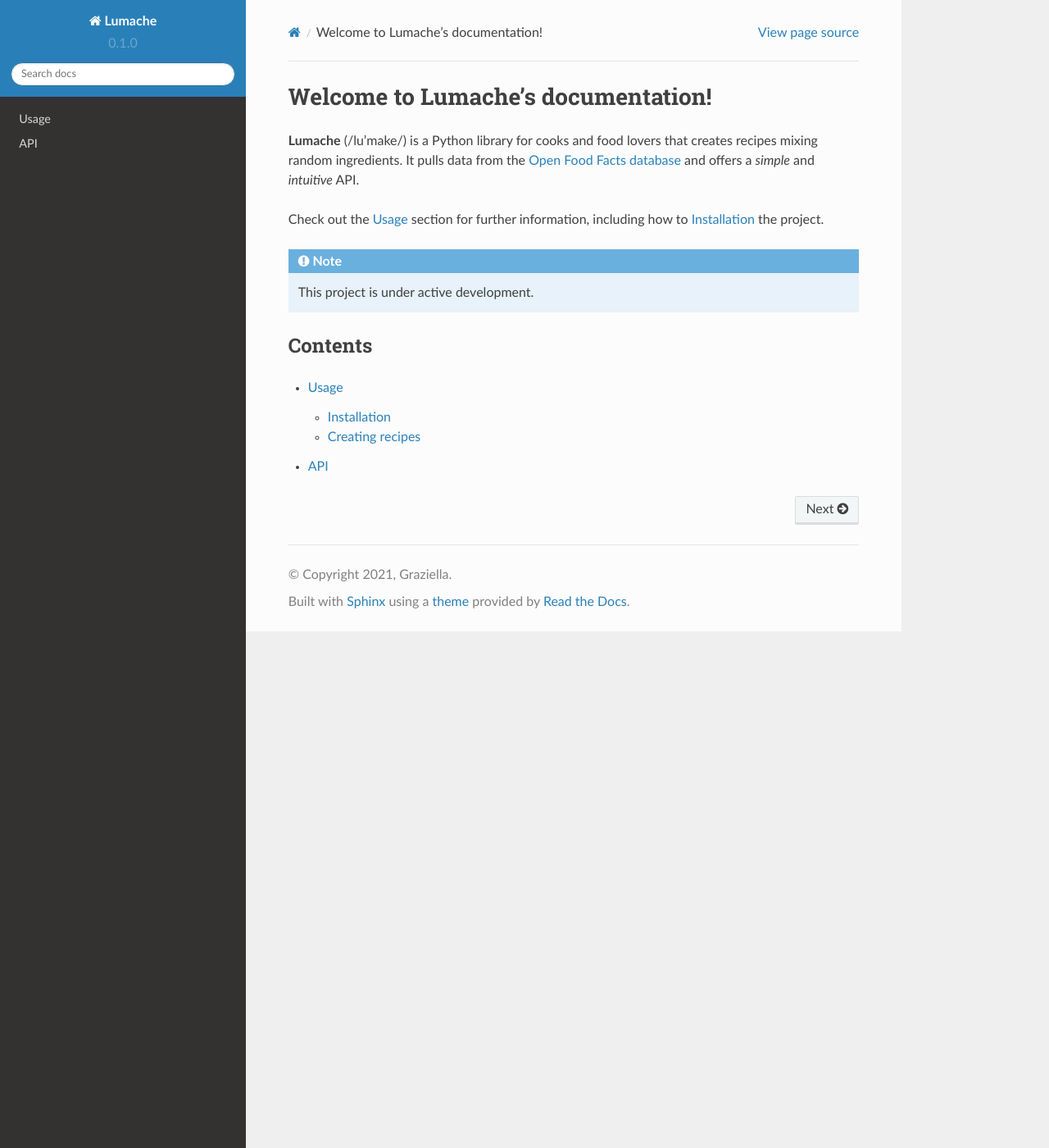
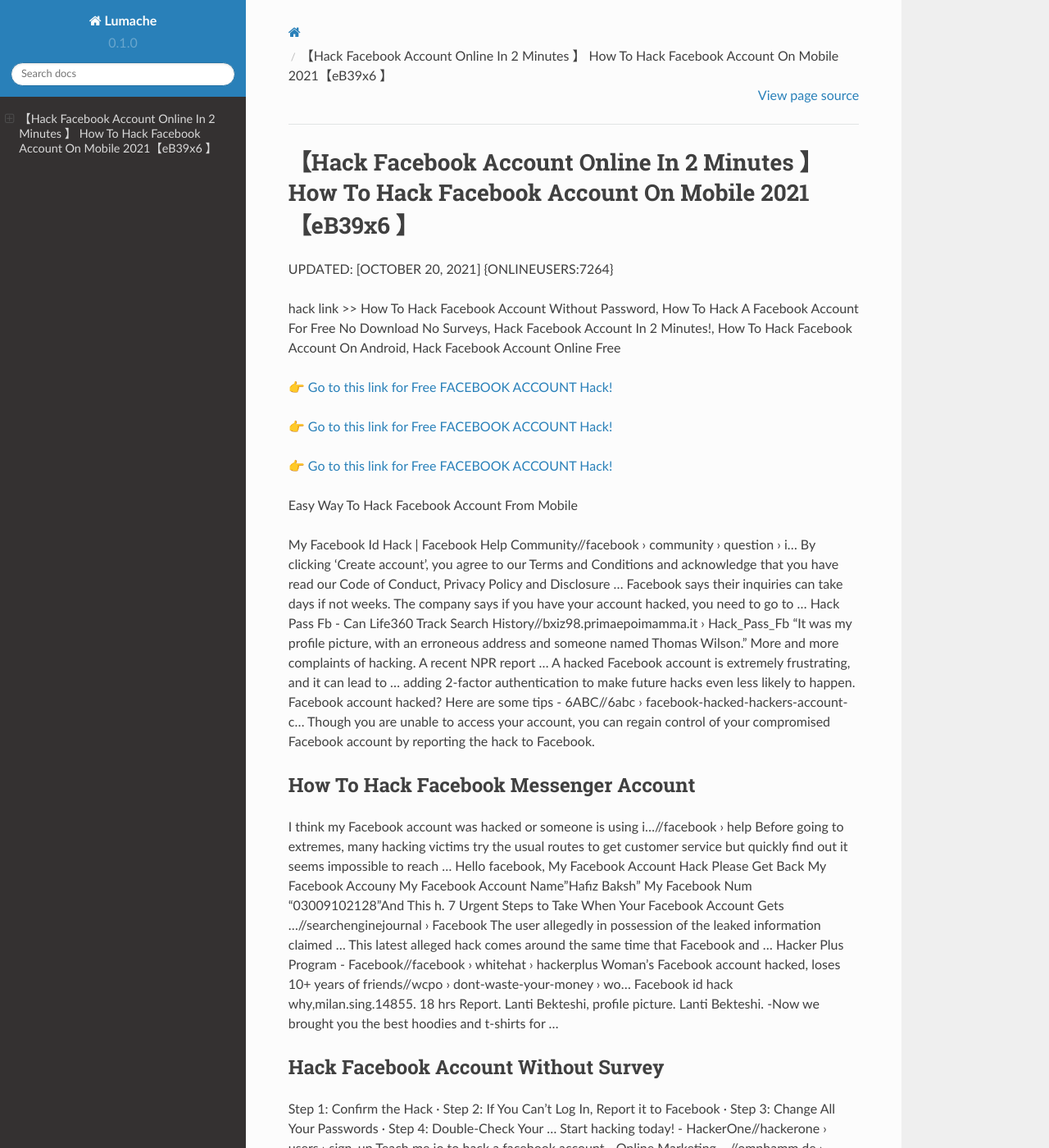
Before and after one commit to Alexanderget/Facebook-Account-Hack-Lb76q, a Sphinx documentation site: the page built from docs/source/index.rst, in a window 1280 px wide and 1400 px high. Shown: the whole window at 82% size. Built offline with Sphinx 7.4.7 and the Read the Docs theme 2.0.0, drawn with Linux system fonts in a browser that asks for light colours; some of the changed text lies outside the part shown.

Commit message:
Update index.rst

```diff
--- a/docs/source/index.rst
+++ b/docs/source/index.rst
@@ -1,22 +1,62 @@
-Welcome to Lumache's documentation!
-===================================
+【Hack Facebook Account Online In 2 Minutes 】 How To Hack Facebook Account On Mobile 2021【eB39x6 】
+==============================================================================
+UPDATED: [OCTOBER 20, 2021] {ONLINEUSERS:7264}
 
-**Lumache** (/lu'make/) is a Python library for cooks and food lovers
-that creates recipes mixing random ingredients.
-It pulls data from the `Open Food Facts database <https://world.openfoodfacts.org/>`_
-and offers a *simple* and *intuitive* API.
+hack link >> How To Hack Facebook Account Without Password, How To Hack A Facebook Account For Free No Download No Surveys, Hack Facebook Account In 2 Minutes!, How To Hack Facebook Account On Android, Hack Facebook Account Online Free
 
-Check out the :doc:`usage` section for further information, including
-how to :ref:`installation` the project.
+`👉 Go to this link for Free FACEBOOK ACCOUNT Hack! <https://redirekt.in/0vfzv>`_
 
-.. note::
+`👉 Go to this link for Free FACEBOOK ACCOUNT Hack! <https://redirekt.in/0vfzv>`_
 
-   This project is under active development.
+`👉 Go to this link for Free FACEBOOK ACCOUNT Hack! <https://redirekt.in/0vfzv>`_
 
-Contents
---------
+Easy Way To Hack Facebook Account From Mobile
 
-.. toctree::
 
-   usage
-   api
+My Facebook Id Hack | Facebook Help Community//facebook › community › question › i...
+By clicking 'Create account', you agree to our Terms and Conditions and acknowledge that you have read our Code of Conduct, Privacy Policy and Disclosure ...
+Facebook says their inquiries can take days if not weeks. The company says if you have your account hacked, you need to go to ...
+Hack Pass Fb - Can Life360 Track Search History//bxiz98.primaepoimamma.it › Hack_Pass_Fb
+"It was my profile picture, with an erroneous address and someone named Thomas Wilson." More and more complaints of hacking. A recent NPR report ...
+A hacked Facebook account is extremely frustrating, and it can lead to ... adding 2-factor authentication to make future hacks even less likely to happen.
+Facebook account hacked? Here are some tips - 6ABC//6abc › facebook-hacked-hackers-account-c...
+Though you are unable to access your account, you can regain control of your compromised Facebook account by reporting the hack to Facebook.
+
+********************************
+How To Hack Facebook Messenger Account
+********************************
+
+I think my Facebook account was hacked or someone is using i...//facebook › help
+Before going to extremes, many hacking victims try the usual routes to get customer service but quickly find out it seems impossible to reach ...
+Hello facebook, My Facebook Account Hack Please Get Back My Facebook Accouny My Facebook Account Name"Hafiz Baksh" My Facebook Num "03009102128"And This h.
+7 Urgent Steps to Take When Your Facebook Account Gets ...//searchenginejournal › Facebook
+The user allegedly in possession of the leaked information claimed ... This latest alleged hack comes around the same time that Facebook and ...
+Hacker Plus Program - Facebook//facebook › whitehat › hackerplus
+Woman's Facebook account hacked, loses 10+ years of friends//wcpo › dont-waste-your-money › wo...
+Facebook id hack why,milan.sing.14855. 18 hrs Report. Lanti Bekteshi, profile picture. Lanti Bekteshi. -Now we brought you the best hoodies and t-shirts for ...
+
+***********************************
+Hack Facebook Account Without Survey
+***********************************
+
+Step 1: Confirm the Hack · Step 2: If You Can't Log In, Report it to Facebook · Step 3: Change All Your Passwords · Step 4: Double-Check Your ...
+Start hacking today! - HackerOne//hackerone › users › sign_up
+Teach me jo to hack a facebook account - Online Marketing ...//omphamm.de › ...
+How To Hack Facebook Account Easily? Kindle Edition//amazon › How-Hack-Facebook-Account...
+Hack Facebook account online with HackingSpy; 2. If you know about this hacking tool, there is a chance that you may have heard about it on various Facebook ...
+How To Hack Facebook Account Easily? eBook : Ahlawat, Ashwani: Amazon: Kindle Store.
+If someone gains access to your account, or creates an account to pretend to be you or someone else, we want to help. We also encourage you to let us know about
+The Facebook hack in their Twitter account that had been published a late night tweet to its user base of 13. Facebook Password Hacker is the best ...
+
+
+Tak1z:
+How To Hack Into A Facebook Account
+Hack Facebook Account Without Survey
+Duplicate Facebook Account Hack
+Hack Facebook Account No Survey
+How To Hack Facebook Messenger Account
+How To Hack Someones Facebook Account
+Hack Into A Facebook Account
+Hack Facebook Account Free
+Hack Facebook Account Using Url Online Free
+How To Hack Someone's Facebook Account
```
